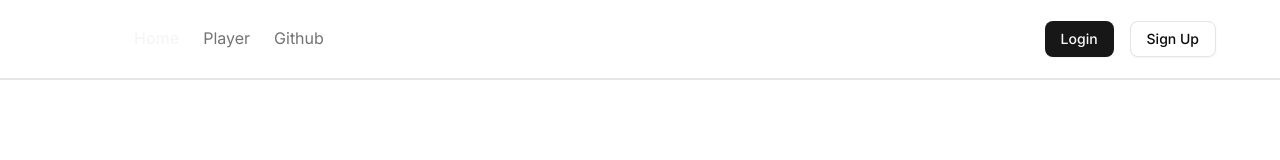
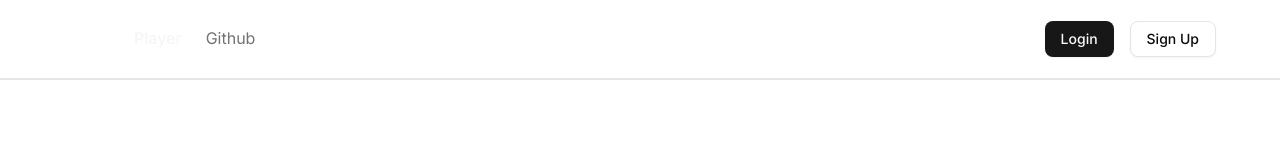
Before and after one commit to BrunoFrad/yamp, a Next.js app: page / in a window 1280 px wide. Shown: the top 160 px of the page. Built offline with nearby package versions, Linux system fonts and the light colour scheme.

Commit message:
Update in the navbar

```diff
--- a/src/app/components/navbar.tsx
+++ b/src/app/components/navbar.tsx
@@ -6,8 +6,7 @@ export default function Navbar() {
             <section className="flex gap-10">
                 <img src={"vercel.svg"} width={"30vw"} className="ml-16" />
                 <ul className="flex space-x-4 gap-2">
-                    <li><a href="#" className="text-md text-neutral-100 font-medium hover:cursor-default">Home</a></li>
-                    <li><a href="#" className="text-md text-neutral-500 hover:text-neutral-100">Player</a></li>
+                    <li><a href="#" className="text-md text-neutral-100 font-medium hover:cursor-default">Player</a></li>
                     <li><a href="https://github.com/BrunoFrad/yamp" target="_blank" className="text-md text-neutral-500 hover:text-neutral-100">Github</a></li>
                 </ul>
             </section>
```
